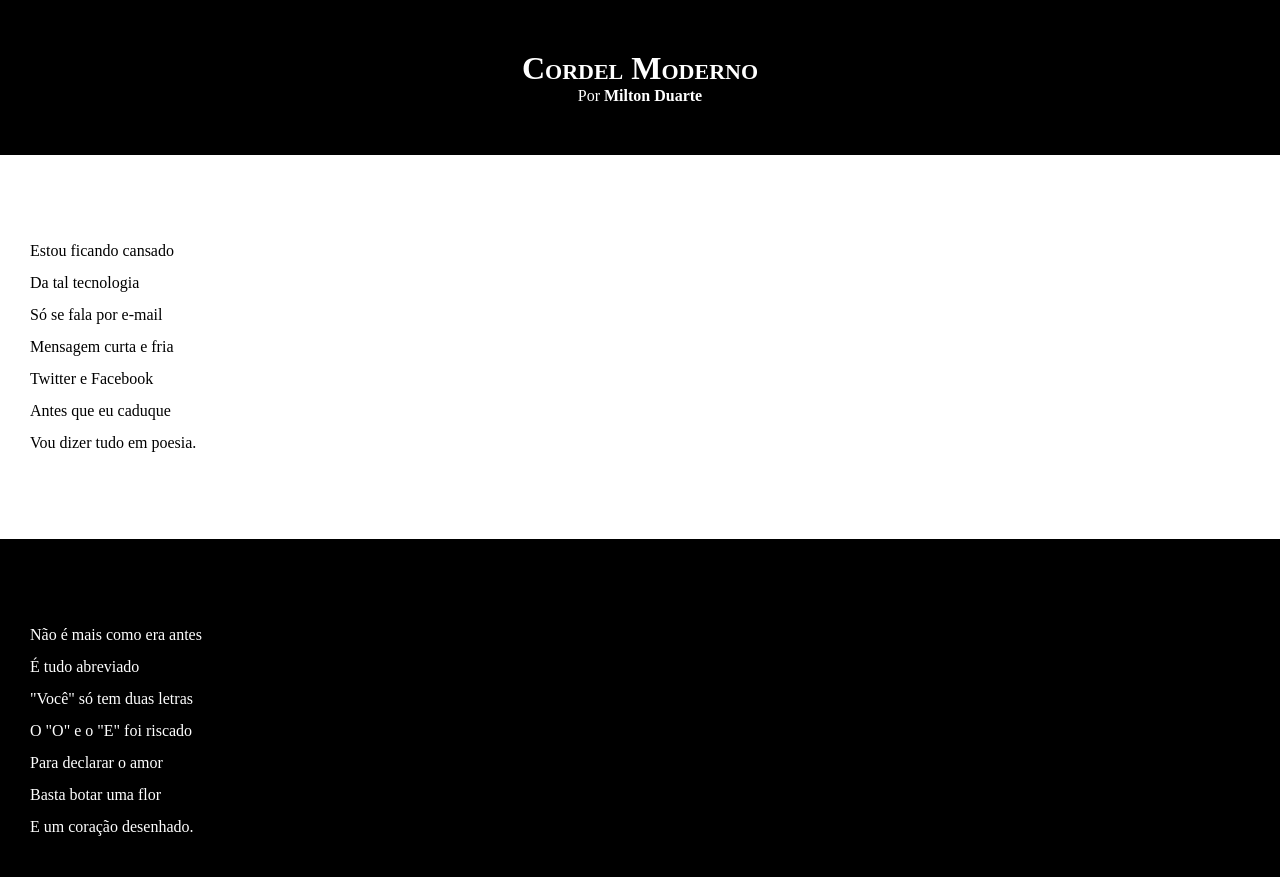
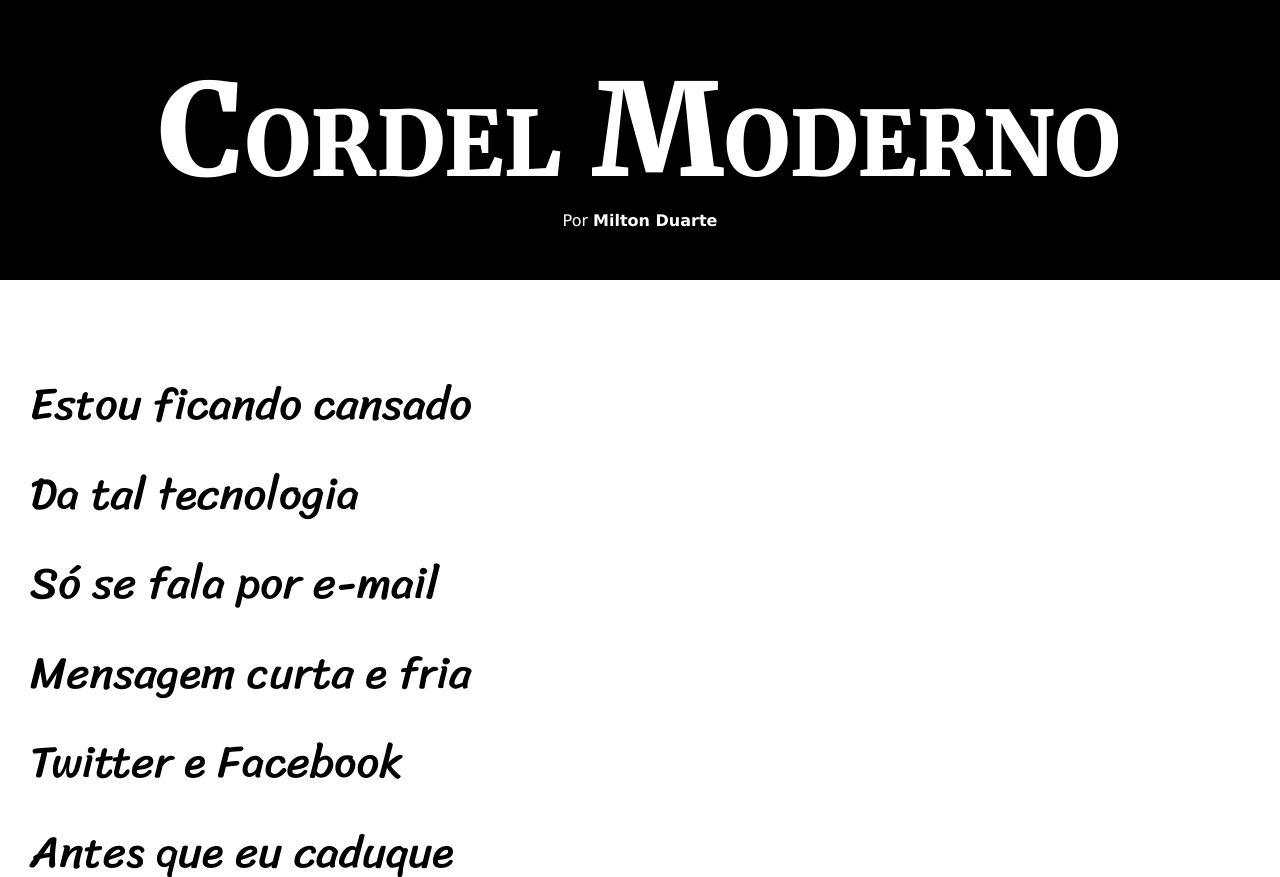
Before and after one commit to directoreduardo/html-css, a plain HTML site: page desafios/index.html in a window 1280 px wide. Shown: the top 877 px of the page. Drawn offline with Linux system fonts and the light colour scheme.

Commit message:
atualização estilos

```diff
--- a/desafios/estilo/style.css
+++ b/desafios/estilo/style.css
@@ -1,5 +1,10 @@
 @charset "UTF-8";
-
+@import url('https://fonts.googleapis.com/css2?family=Merriweather:wght@900&family=Sriracha&display=swap');
+:root{
+    --fonte1: verdana, geneva, tahoma, sans-serif;
+    --fonte3: 'Sriracha', cursive;
+    --fonte2: 'Merriweather', serif;
+}
 *{
     margin: 0px;
     padding: 0px;
@@ -7,6 +12,7 @@
 html,body{
     min-height: 100vh;
     background-color: skyblue;
+    font-family: var(--fonte1);
 }
 header{
     background-color: black;
@@ -16,9 +22,12 @@ header{
 header>h1{
     padding-top: 50px;
     font-variant: small-caps;
+    font-family: var(--fonte2);
+    font-size: 10vw;
 }
 header>p{
     padding-bottom: 50px;
+
 }
 a{
     color: white;
@@ -33,6 +42,8 @@ section{
     padding-bottom: 10vh;
     line-height: 2em;
     padding-left: 30px;
+    font-family: var(--fonte3);
+    font-size: 3.5vw;
 }
 section.normal{
     background-color: white;
@@ -43,7 +54,8 @@ section.imagem{
     color: white;
 }
 section.imagem>p{
-    width: 400px;
+    display: inline-block;
+    padding: 5px;
     background-color: rgba(0, 0, 0, 0.306);
 }
 
```
